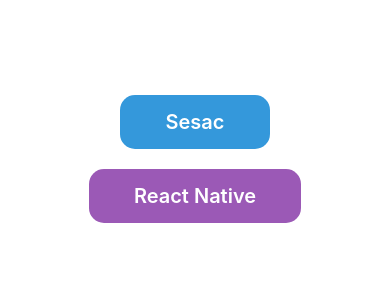
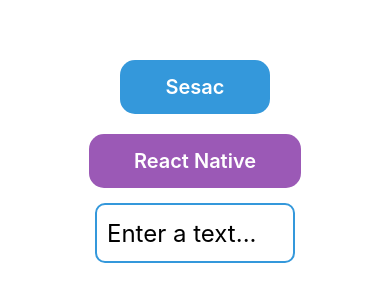
Before and after one commit to YeojinJeon/react-native-style, a React Native app: screen / in a window 390 px wide. Shown: the part 263-564 px from the top of the page. Built offline with nearby package versions, Linux system fonts and the light colour scheme.

Commit message:
StyledInput

```diff
--- a/src/App.js
+++ b/src/App.js
@@ -5,12 +5,14 @@
 import ShadowBox from "./components/ShadowBox";
 import styled from "styled-components/native";
 import Button from "./components/Button";
+import Input from "./components/Input";
 
 const App = () => {
     return (
         <Container>
             <Button title="Sesac" />
             <Button title="React Native" />
+            <Input />
         </Container>
     );
 };
--- /dev/null
+++ b/src/components/Input.js
@@ -0,0 +1,19 @@
+import React from "react";
+import styled from "styled-components/native";
+
+const StyledInput = styled.TextInput`
+width:200px;
+height: 60px;
+margin: 5px;
+padding: 10px;
+border-radius: 10px;
+border: 2px;
+border-color: #3498db;
+font-size: 24px;
+`;
+
+const Input = () => {
+    return <StyledInput placeholder="Enter a text..." />
+};
+
+export default Input;
```
